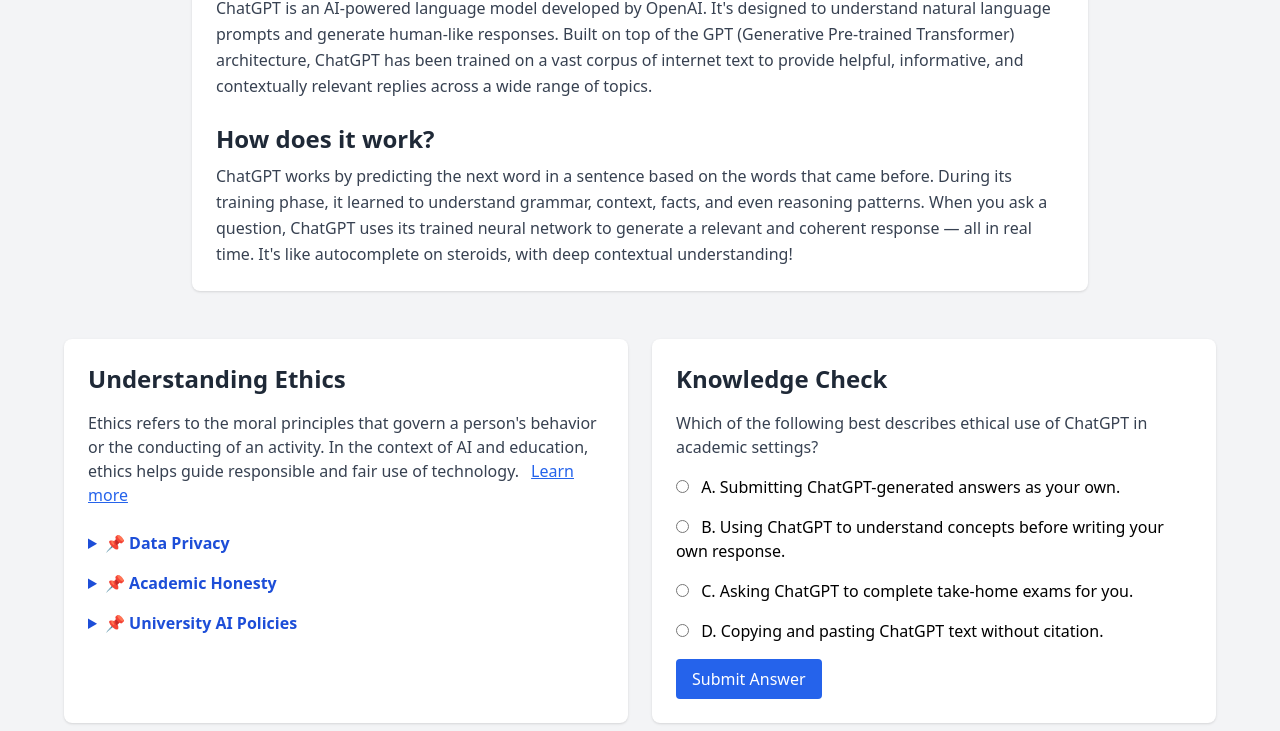
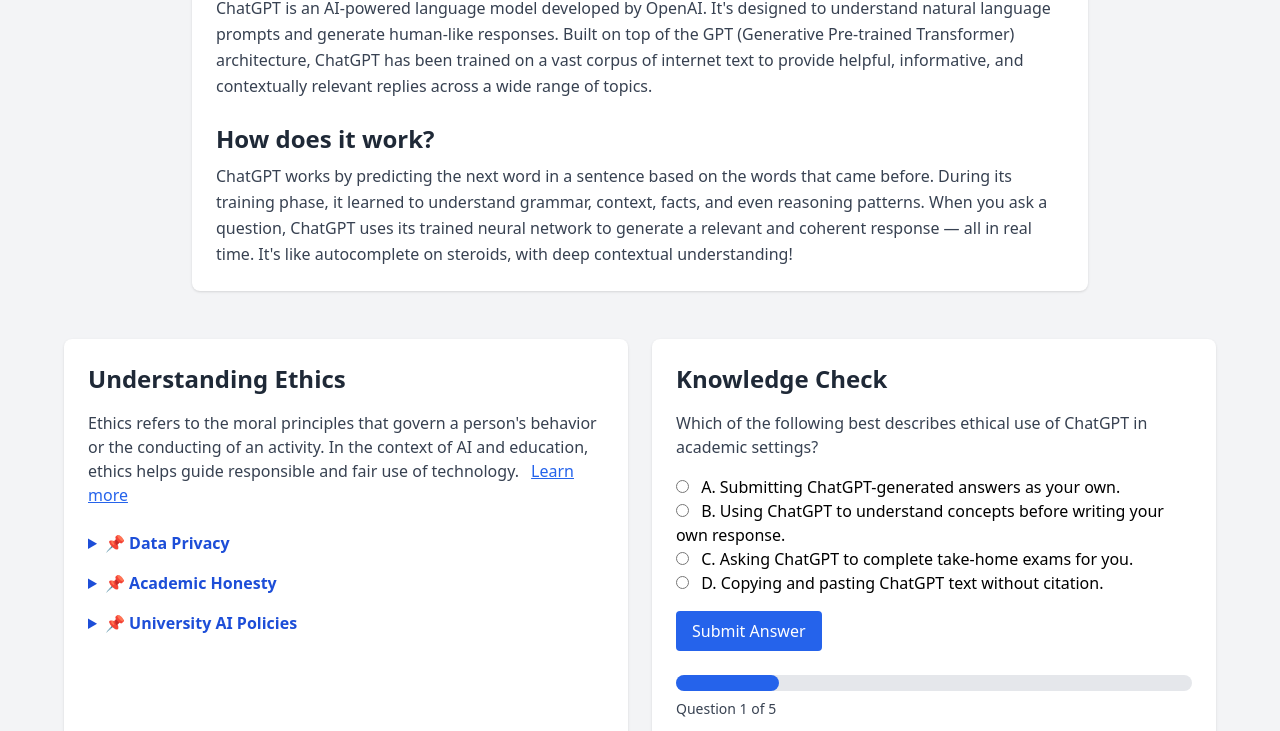
Before and after one commit to u-sandoval/Hi-Fi, a plain HTML site: page index.html in a window 1280 px wide. Shown: the part 221-952 px from the top of the page. Drawn offline with nearby package versions, Linux system fonts and the light colour scheme.

Commit message:
added quiz questions/progress bar

```diff
--- a/index.html
+++ b/index.html
@@ -71,31 +71,47 @@
         <!-- ✅ RIGHT BOX: Knowledge Check -->
         <div class="bg-white shadow rounded-lg p-6">
           <h2 class="text-2xl font-bold text-gray-800 mb-4">Knowledge Check</h2>
-        <p class="text-gray-700 mb-4">Which of the following best describes ethical use of ChatGPT in academic settings?</p>
+          <p id="quiz-question" class="text-gray-700 mb-4">Which of the following best describes ethical use of ChatGPT in academic settings?</p>
 
-        <form class="space-y-4">
+          <form id="quiz-form" class="space-y-4">
+            <div id="quiz-options">
               <label class="block">
-              <input type="radio" name="q1" value="A" class="mr-2" />
+                <input type="radio" name="answer" value="A" class="mr-2" />
                 A. Submitting ChatGPT-generated answers as your own.
               </label>
               <label class="block">
-              <input type="radio" name="q1" value="B" class="mr-2" />
+                <input type="radio" name="answer" value="B" class="mr-2" />
                 B. Using ChatGPT to understand concepts before writing your own response.
               </label>
               <label class="block">
-              <input type="radio" name="q1" value="C" class="mr-2" />
+                <input type="radio" name="answer" value="C" class="mr-2" />
                 C. Asking ChatGPT to complete take-home exams for you.
               </label>
               <label class="block">
-              <input type="radio" name="q1" value="D" class="mr-2" />
+                <input type="radio" name="answer" value="D" class="mr-2" />
                 D. Copying and pasting ChatGPT text without citation.
               </label>
+            </div>
 
             <button type="submit" class="mt-4 bg-blue-600 text-white px-4 py-2 rounded hover:bg-blue-700">
               Submit Answer
             </button>
           </form>
 
+          <p id="quiz-feedback" class="mt-4 text-red-600 hidden">❌ Incorrect. Try again.</p>
+          <p id="quiz-correct" class="mt-4 text-green-600 hidden">✅ Correct! Click "Next Question" to continue.</p>
+
+          <button id="next-question" class="mt-4 bg-green-600 text-white px-4 py-2 rounded hover:bg-green-700 hidden">
+            Next Question
+          </button>
+
+          <!-- Progress Bar -->
+          <div class="mt-6">
+            <div class="w-full bg-gray-200 rounded-full h-4">
+              <div id="progress-bar" class="bg-blue-600 h-4 rounded-full" style="width: 0%;"></div>
+            </div>
+            <p id="progress-text" class="text-gray-700 mt-2 text-sm">Question 1 of 5</p>
+          </div>
         </div>
     </section>
 
--- a/script.js
+++ b/script.js
@@ -14,28 +14,148 @@ document.addEventListener("DOMContentLoaded", () => {
         link.classList.add("text-yellow-400", "underline", "font-semibold");
       }
     });
+  });
 
-    // ✅ Quiz logic (only if quiz exists)
-    const quizForm = document.querySelector("form");
-    if (quizForm) {
+// ✅ Quiz logic
+document.addEventListener("DOMContentLoaded", () => {
+  const quizForm = document.getElementById("quiz-form");
+  const quizQuestion = document.getElementById("quiz-question");
+  const quizOptions = document.getElementById("quiz-options");
+  const quizFeedback = document.getElementById("quiz-feedback");
+  const quizCorrect = document.getElementById("quiz-correct");
+  const nextQuestionButton = document.getElementById("next-question");
+  const progressBar = document.getElementById("progress-bar");
+  const progressText = document.getElementById("progress-text");
+  const submitButton = quizForm.querySelector("button[type='submit']");
+
+  // Quiz questions and answers
+  const questions = [
+    {
+      question: "Which of the following best describes ethical use of ChatGPT in academic settings?",
+      options: [
+        "Submitting ChatGPT-generated answers as your own.",
+        "Using ChatGPT to understand concepts before writing your own response.",
+        "Asking ChatGPT to complete take-home exams for you.",
+        "Copying and pasting ChatGPT text without citation."
+      ],
+      correct: "B"
+    },
+    {
+      question: "What is a key principle of academic honesty?",
+      options: [
+        "Using AI to replace your own work.",
+        "Citing sources, including AI-generated content.",
+        "Submitting AI-generated essays without review.",
+        "Avoiding collaboration with peers."
+      ],
+      correct: "B"
+    },
+    {
+      question: "How should you verify AI-generated information?",
+      options: [
+        "Trust it without question.",
+        "Cross-check with trusted sources like .edu or .gov.",
+        "Use it as-is for academic submissions.",
+        "Assume it is always accurate."
+      ],
+      correct: "B"
+    },
+    {
+      question: "What is an example of ethical AI use?",
+      options: [
+        "Using AI to brainstorm ideas for a project.",
+        "Submitting AI-generated work as your own.",
+        "Using AI to complete an exam.",
+        "Avoiding AI tools entirely."
+      ],
+      correct: "A"
+    },
+    {
+      question: "Why is it important to check for outdated AI information?",
+      options: [
+        "AI always provides the latest information.",
+        "AI may generate responses based on old data.",
+        "Outdated information is always accurate.",
+        "It is unnecessary to verify AI content."
+      ],
+      correct: "B"
+    }
+  ];
+
+  let currentQuestionIndex = 0;
+
+  // Load a question
+  function loadQuestion(index) {
+    const question = questions[index];
+    quizQuestion.textContent = question.question;
+    quizOptions.innerHTML = question.options
+      .map(
+        (option, i) => `
+        <label class="block">
+          <input type="radio" name="answer" value="${String.fromCharCode(65 + i)}" class="mr-2" />
+          ${String.fromCharCode(65 + i)}. ${option}
+        </label>
+      `
+      )
+      .join("");
+    quizFeedback.classList.add("hidden");
+    quizCorrect.classList.add("hidden");
+    nextQuestionButton.classList.add("hidden");
+    submitButton.classList.remove("hidden");
+  }
+
+  // Update progress bar
+  function updateProgress() {
+    const progress = ((currentQuestionIndex + 1) / questions.length) * 100;
+    progressBar.style.width = `${progress}%`;
+    progressText.textContent = `Question ${currentQuestionIndex + 1} of ${questions.length}`;
+  }
+
+  // Handle form submission
   quizForm.addEventListener("submit", (e) => {
     e.preventDefault();
 
-        const selected = document.querySelector("input[name='q1']:checked");
+    const selected = document.querySelector("input[name='answer']:checked");
     if (!selected) {
-        alert("Please select an answer.");
+      quizFeedback.textContent = "❌ Please select an answer.";
+      quizFeedback.classList.remove("hidden");
       return;
     }
 
     const value = selected.value;
+    const correctAnswer = questions[currentQuestionIndex].correct;
 
-        if (value === "B") {
-        alert("✅ Correct! Using ChatGPT to understand concepts is ethical.");
+    if (value === correctAnswer) {
+      quizFeedback.classList.add("hidden");
+      quizCorrect.classList.remove("hidden");
+      nextQuestionButton.classList.remove("hidden");
     } else {
-        alert("❌ Incorrect. Try again or review the ethics section.");
+      quizFeedback.textContent = "❌ Incorrect. Try again.";
+      quizFeedback.classList.remove("hidden");
     }
   });
+
+  // Handle next question
+  nextQuestionButton.addEventListener("click", () => {
+    currentQuestionIndex++;
+    if (currentQuestionIndex < questions.length) {
+      loadQuestion(currentQuestionIndex);
+      updateProgress();
+    } else {
+      quizQuestion.textContent = "🎉 Congratulations! You completed the quiz.";
+      quizOptions.innerHTML = "";
+      quizFeedback.classList.add("hidden");
+      quizCorrect.classList.add("hidden");
+      nextQuestionButton.classList.add("hidden");
+      submitButton.classList.add("hidden"); // Hide the submit button
+      progressText.textContent = "Quiz Completed!";
+      progressBar.style.width = "100%";
     }
+  });
+
+  // Initialize quiz
+  loadQuestion(currentQuestionIndex);
+  updateProgress();
 });
 
 // Checklist logic
```
Lines whose indentation alone changed are shown as unchanged.
